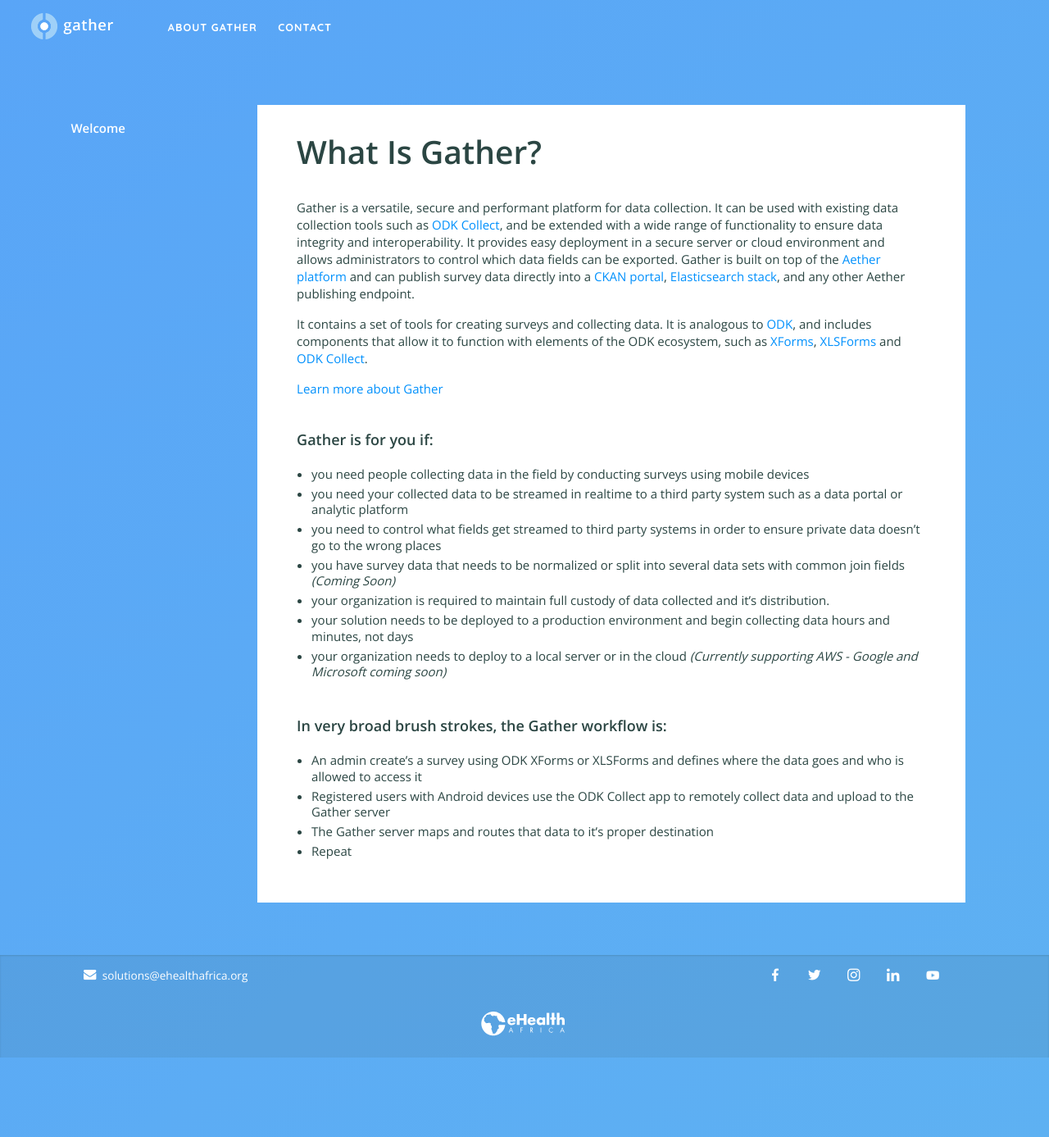
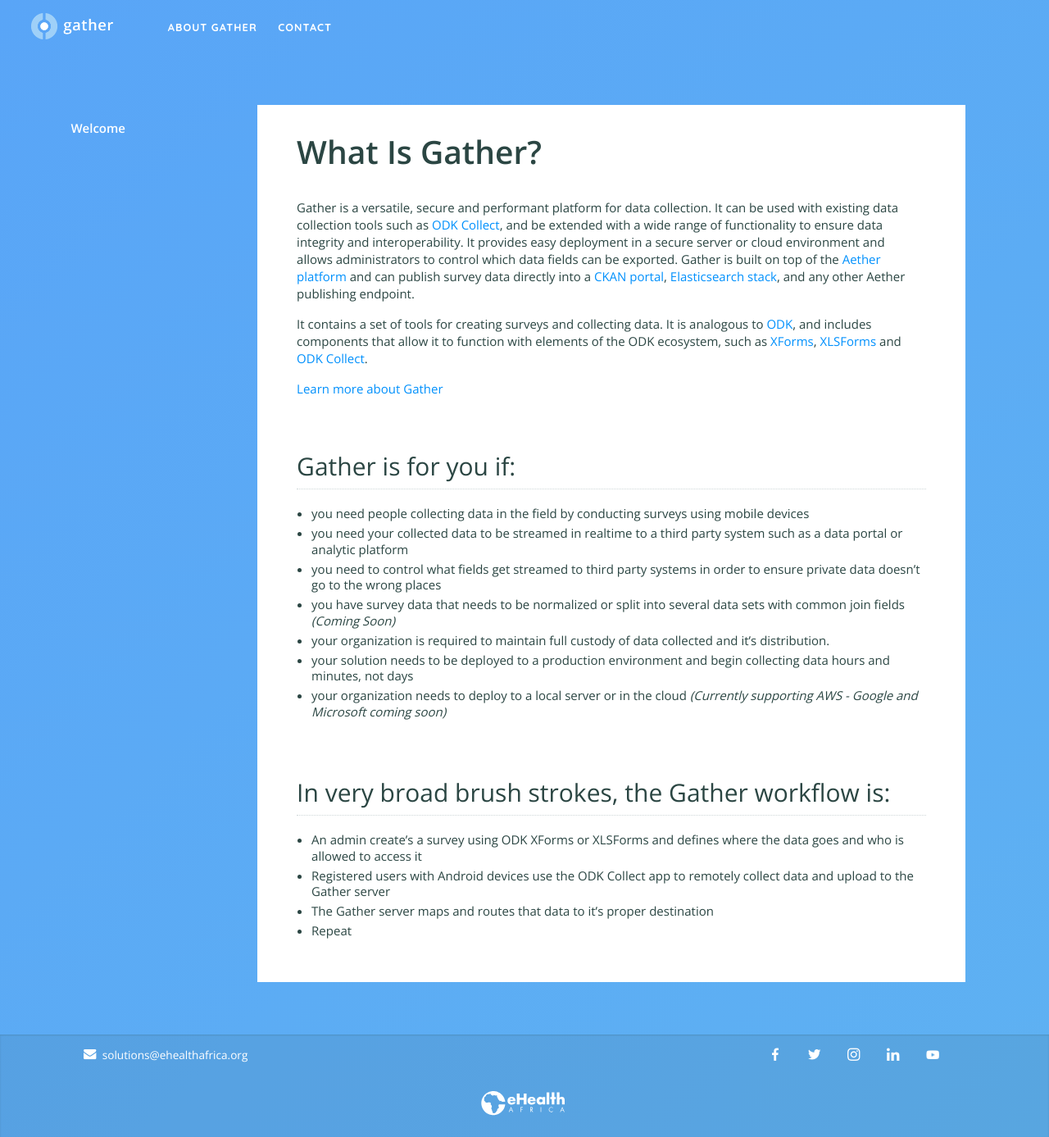
Before and after one commit to nixilla/gather, a Jekyll site: the page built from documentation/introduction/index.md, in a window 1280 px wide. Shown: the whole page at 82% size. Built offline with Jekyll 4.4.1, drawn with Linux system fonts in a browser that asks for light colours.

```diff
--- a/documentation/introduction/index.md
+++ b/documentation/introduction/index.md
@@ -11,7 +11,7 @@ It contains a set of tools for creating surveys and collecting data. It is analo
 
 [Learn more about Gather](https://docs.google.com/document/d/103qTvtmWkM9wq8AZmYWxZgVCSA8BsYZKQSG83btd7UA/preview)
 
-### Gather is for you if:
+## Gather is for you if:
 
 - you need people collecting data in the field by conducting surveys using mobile devices
 - you need your collected data to be streamed in realtime to a third party system such as a data portal or analytic platform
@@ -21,7 +21,7 @@ It contains a set of tools for creating surveys and collecting data. It is analo
 - your solution needs to be deployed to a production environment and begin collecting data hours and minutes, not days
 - your organization needs to deploy to a local server or in the cloud *(Currently supporting AWS - Google and Microsoft coming soon)*
 
-### In very broad brush strokes, the Gather workflow is:
+## In very broad brush strokes, the Gather workflow is:
 
 - An admin create's a survey using ODK XForms or XLSForms and defines where the data goes and who is allowed to access it
 - Registered users with Android devices use the ODK Collect app to remotely collect data and upload to the Gather server
```
